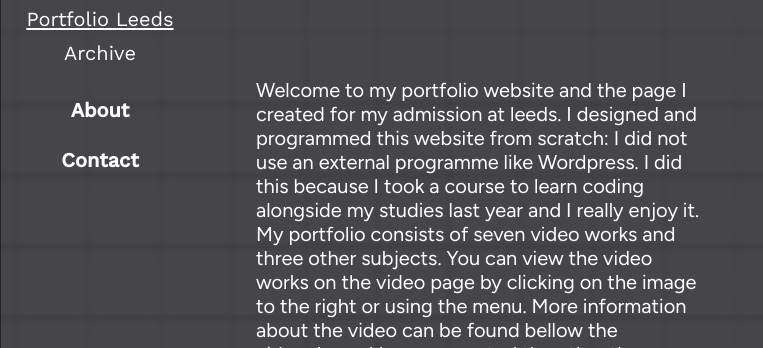
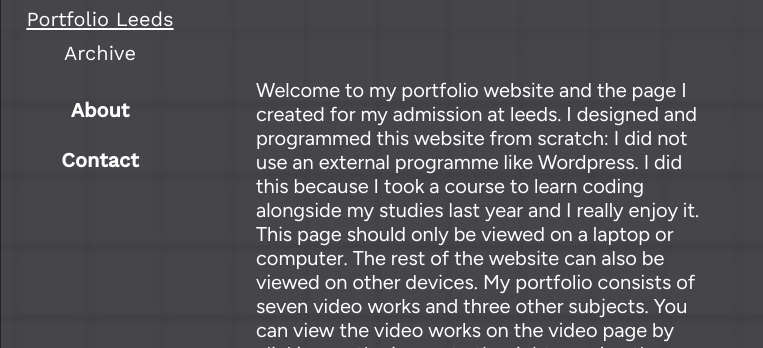
Before and after one commit to Pieternellemaris/portfolio, a plain HTML site: page leeds.html in a window 1280 px wide. Shown: the part 202-550 px from the top of the page, 0-763 px from the left. Drawn offline with nearby package versions, Linux system fonts and the light colour scheme; a web font is replaced by a local one.

Commit message:
Add files via upload

```diff
--- a/css/style-leeds.css
+++ b/css/style-leeds.css
@@ -231,7 +231,6 @@ background-color: #e8e3de6e;
     top: 2400px;
     width: 100vw;
     height: 800px;
-
     background-size: cover;
     background-repeat: no-repeat no-repeat;
     background-position: center center;
--- a/leeds.html
+++ b/leeds.html
@@ -42,7 +42,7 @@
     <div id="grid-leeds" >
         <h1>Portfolio Leeds Institute of Art</h1>
         <h2 class="begin-text">
-            Welcome to my portfolio website and the page I created for my admission at leeds. I designed and programmed this website from scratch: I did not use an external programme like Wordpress. I did this because I took a course to learn coding alongside my studies last year and I really enjoy it.
+            Welcome to my portfolio website and the page I created for my admission at leeds. I designed and programmed this website from scratch: I did not use an external programme like Wordpress. I did this because I took a course to learn coding alongside my studies last year and I really enjoy it. This page should only be viewed on a laptop or computer. The rest of the website can also be viewed on other devices.
             My portfolio consists of seven video works and three other subjects. You can view the video works on the video page by clicking on the image to the right or using the menu. More information about the video can be found bellow the videoplayer. I have presented the other three works below in a more sketchbook style.
         In this selection of works I try to paint a picture of how I look around me and what kind of visuals I find intriguing. Most of my video work and photography is explorative. I try playing with different kinds of storytelling and accompanying sounds.
         </h2>
```
Also changed, not shown: js/leeds.js (line endings or trailing spaces).
